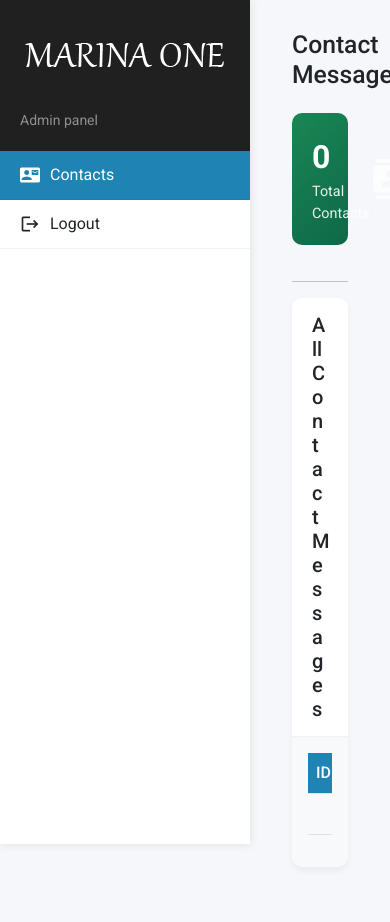
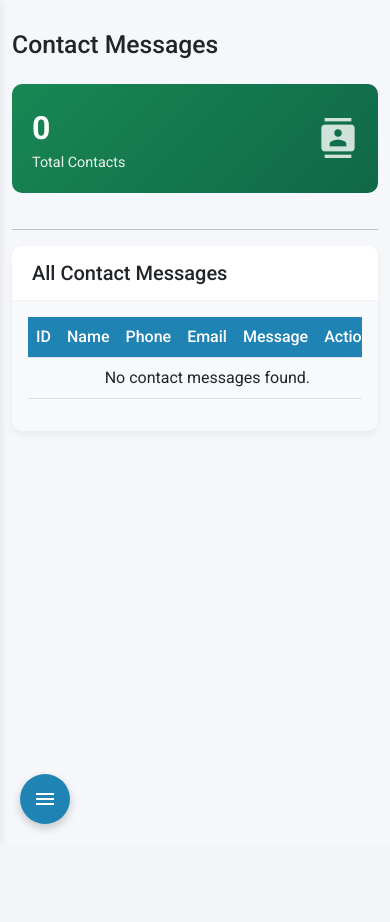
Before and after one commit to mhdroshan/merina-one, a PHP site: page /admin.php in a window 390 px wide; the page is wider, and only the part inside the window is pictured. After the commit the page ends 830 px from the top of that part, so only its background shows below. Run offline with PHP 8.4, Linux system fonts and the light colour scheme; the visitor is signed in with stand-in values (Sample User, id 1); data that the repository does not hold is empty.

Commit message:
Add responsive sidebar toggle for mobile devices
Introduced a floating menu button to toggle the sidebar on small screens, improving mobile usability. Updated CSS for responsive sidebar behavior and added JavaScript to handle sidebar visibility and button state based on screen size. Also fixed minor CSS variable issues.

```diff
--- a/admin.php
+++ b/admin.php
@@ -34,9 +34,9 @@ if ($result->num_rows > 0) {
         :root {
             /* --- Primary Theme Color --- */
             --primary: #1f83b4;         /* Your main theme color */
-            --primary-blue-dark: rgb(4, 34, 63);;         /* Your main theme color */
+            --primary-blue-dark: rgb(4, 34, 63);         /* Your main theme color */
             --primary-rgb: 177, 44, 13; /* RGB version for opacity functions */
-            --primary-dark: #E2AA01;    /* A darker shade for hover/borders */
+            --primary-dark: rgb(4, 34, 63);    /* A darker shade for hover/borders */
             --primary-light:rgb(31 131 180);   /* A lighter shade (optional use) */
 
             /* --- Standard Semantic Colors (Using Bootstrap 5 defaults for contrast) --- */
@@ -77,6 +77,7 @@ if ($result->num_rows > 0) {
             width: 250px;
             box-shadow: 0 0 10px rgba(0,0,0,0.1);
             transition: all 0.3s;
+            z-index: 1;
         }
 
         .sidebar-header {
@@ -255,10 +256,75 @@ if ($result->num_rows > 0) {
             color: white!important;
             border-color: #dc3545;
         }
+        .floating-menu-btn {
+        position: fixed;
+        bottom: 20px;
+        left: 20px;
+        width: 50px;
+        height: 50px;
+        border-radius: 50%;
+        background: var(--primary);
+        color: white;
+        display: flex; /* Changed to flex for centering icon */
+        align-items: center;
+        justify-content: center;
+        box-shadow: 0 4px 10px rgba(0,0,0,0.2);
+        z-index: 1100; /* Above sidebar */
+        cursor: pointer;
+        transition: all 0.3s;
+    }
+
+    .floating-menu-btn:hover {
+        transform: scale(1.05);
+        background: var(--primary-dark);
+    }
+
+    .sidebar.hidden {
+        transform: translateX(-250px);
+    }
+
+    .main-content.expanded {
+        margin-left: 0;
+    }
+
+
+    /* Media queries for responsiveness */
+    @media (max-width: 768px) {
+        .sidebar {
+            transform: translateX(-250px); /* Initially hidden on small screens */
+        }
+        .sidebar.show { /* Added a .show class to reveal the sidebar */
+            transform: translateX(0);
+            width: 137px;
+        }
+        .sidebar .logo-holder img{
+            width: 100px !important;
+        }
+        .main-content {
+            margin-left: 0; /* Main content always takes full width on small screens */
+            padding: 0px;
+            padding-top: 30px;
+        }
+        .floating-menu-btn {
+            display: flex; /* Show the button on small screens */
+        }
+        .main-content.short {
+            margin-left: 133px;
+        }
+    }
+
+    @media (min-width: 769px) {
+        .floating-menu-btn {
+            display: none; /* Hide the button on larger screens by default */
+        }
+    }
     </style>
 </head>
 <body>
-    <div class="sidebar">
+    <div class="floating-menu-btn" id="menuToggle">
+        <span class="material-icons" id="menuIcon">menu</span>
+    </div>
+    <div class="sidebar" id="sidebar">
         <div class="sidebar-header">
             <div class="logo-holder">
                 <img src="images/logo.png" alt="Logo" style="width: 200px; height: auto;">
@@ -280,7 +346,7 @@ if ($result->num_rows > 0) {
         </ul>
     </div>
 
-    <div class="main-content">
+    <div class="main-content" id="mainContent">
         <div class="container-fluid">
             <div class="d-flex justify-content-between align-items-center mb-4">
                 <h2 class="mb-0">Contact Messages</h2>
@@ -462,6 +528,60 @@ if ($result->num_rows > 0) {
         }
     }
     </script>
+    <script>
+        document.addEventListener('DOMContentLoaded', function () {
+            const menuToggle = document.getElementById('menuToggle');
+            const sidebar = document.getElementById('sidebar');
+            const menuIcon = document.getElementById('menuIcon');
+            const mainContent = document.getElementById('mainContent');
+
+
+            // Initial state for larger screens: sidebar visible, button hidden
+            if (window.innerWidth > 768) {
+                sidebar.classList.remove('hidden');
+                mainContent.classList.remove('expanded');
+                menuToggle.style.display = 'none'; // Hide button on large screens initially
+            } else {
+                // For smaller screens, sidebar starts hidden
+                sidebar.classList.add('hidden');
+                mainContent.classList.add('expanded');
+                menuIcon.textContent = 'menu'; // Ensure correct icon on load
+                menuToggle.style.display = 'flex'; // Show button on small screens
+            }
+
+            menuToggle.addEventListener('click', function() {
+                sidebar.classList.toggle('show');
+                sidebar.classList.toggle('hidden');
+                mainContent.classList.toggle('short');
+                mainContent.classList.toggle('expanded');
+                if (sidebar.classList.contains('show')) {
+                    menuIcon.textContent = 'close'; // Hamburger icon
+                    //  mainContent.classList.add('short');
+                } else {
+                    menuIcon.textContent = 'menu'; // Close icon
+                    // mainContent.classList.remove('short');
+                }
+            });
+
+            // Adjust sidebar and main content on window resize
+            window.addEventListener('resize', function() {
+                if (window.innerWidth > 768) {
+                    sidebar.classList.remove('hidden');
+                    mainContent.classList.remove('expanded');
+
+                    menuToggle.style.display = 'none'; // Hide button on large screens
+                    menuIcon.textContent = 'menu'; // Reset icon when sidebar is forced open
+                } else {
+                    // If resizing to small screen, ensure sidebar is hidden and button shown
+                    sidebar.classList.add('hidden');
+
+                    mainContent.classList.add('expanded');
+                    menuToggle.style.display = 'flex'; // Show button on small screens
+                    menuIcon.textContent = 'menu'; // Ensure hamburger icon
+                }
+            });
+        });
+    </script>
 
     <script src="https://cdn.jsdelivr.net/npm/bootstrap@5.3.0/dist/js/bootstrap.bundle.min.js"></script>
     <script src="https://code.jquery.com/jquery-3.6.0.min.js"></script>
```
